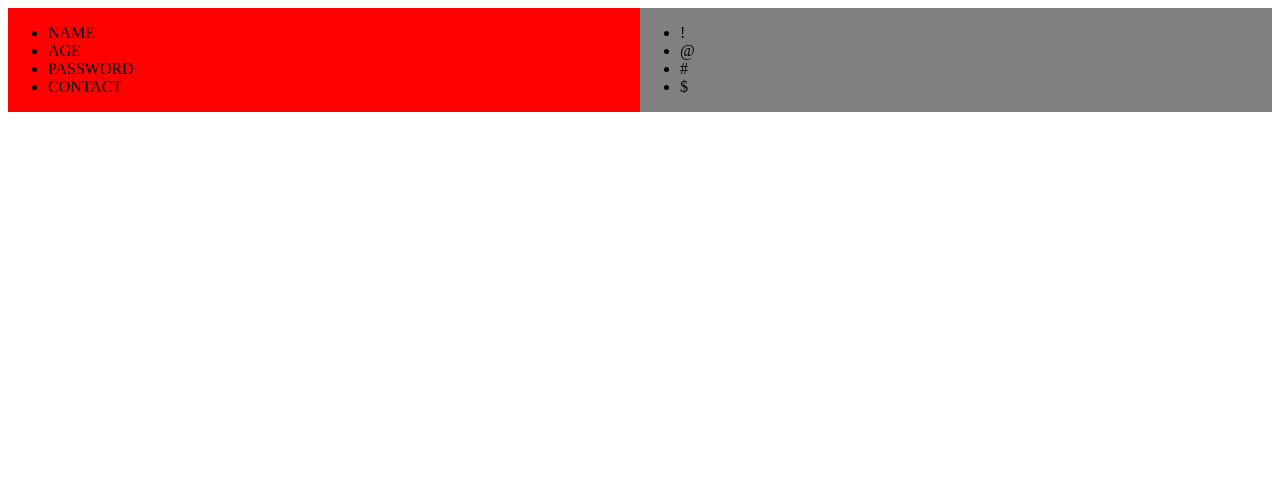
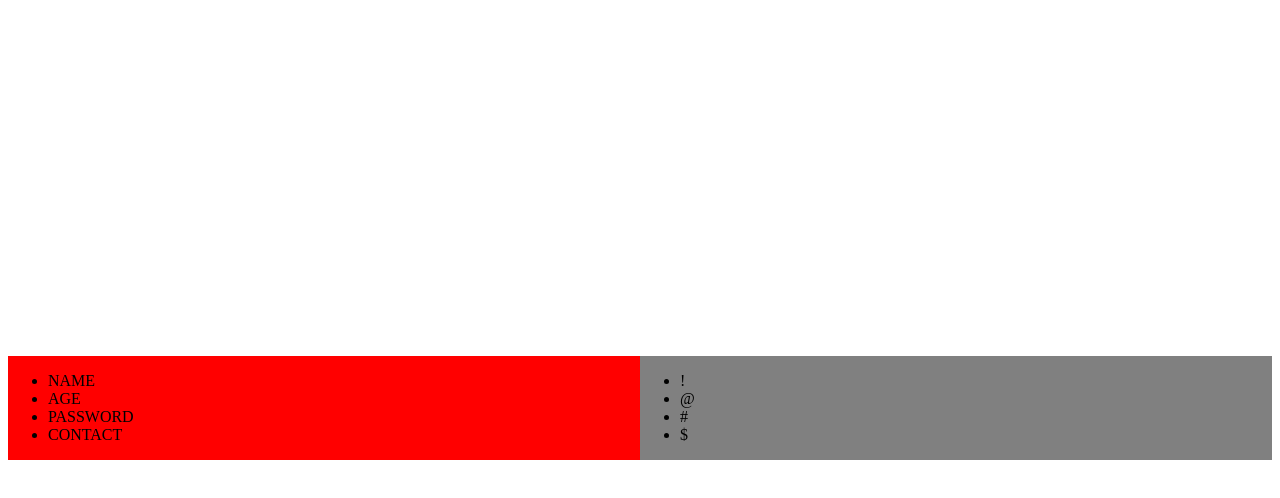
Before and after one commit to pragadeesh-vrdella/TeamProject, a plain HTML site: page index.html in a window 1280 px wide. Drawn offline with Linux system fonts and the light colour scheme.

Commit message:
modified styles for whole div

```diff
--- a/index.html
+++ b/index.html
@@ -5,7 +5,7 @@
 </head>
 
 <body>
-  <div style="width:100%;height:100%;display:flex">
+  <div style="width:100%;height:100vh;display:flex;align-items: center;">
     <div style="flex:1;background-color:red">
       <ul>
         <li>NAME</li>
```
